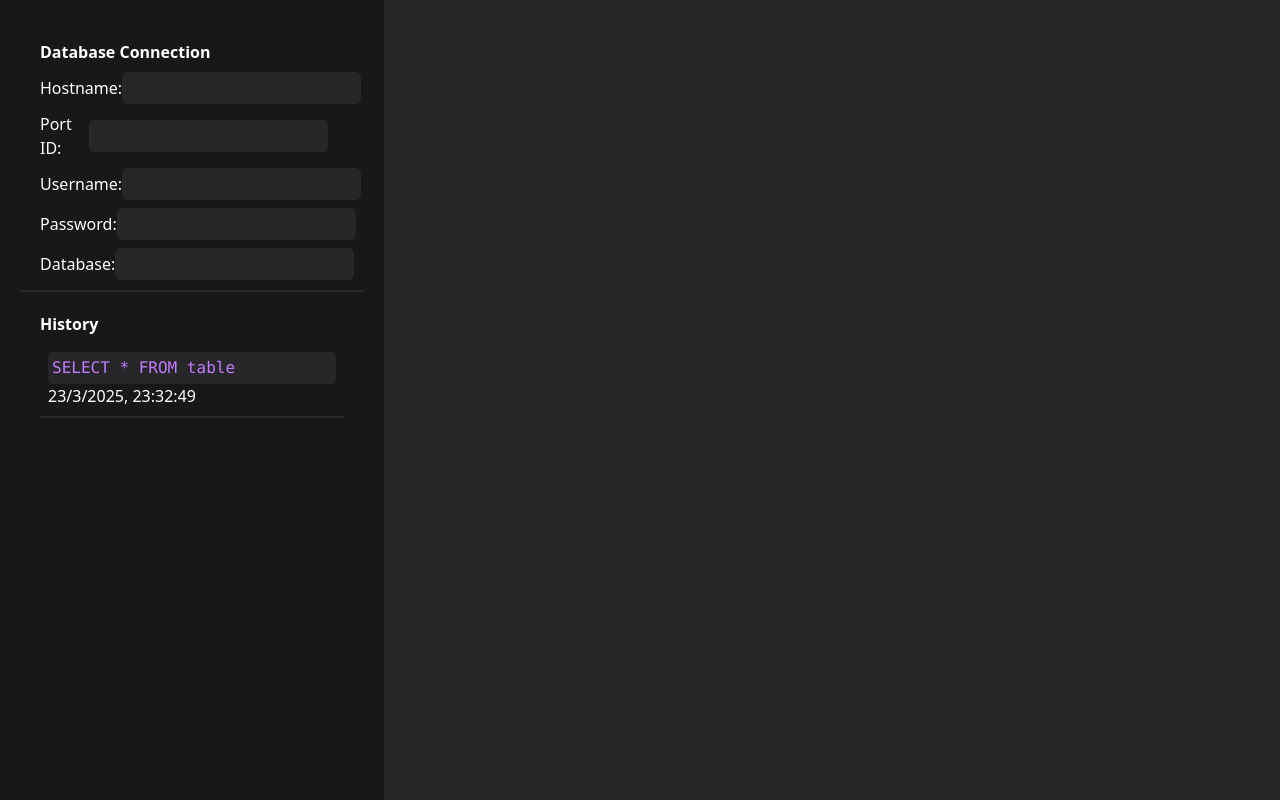
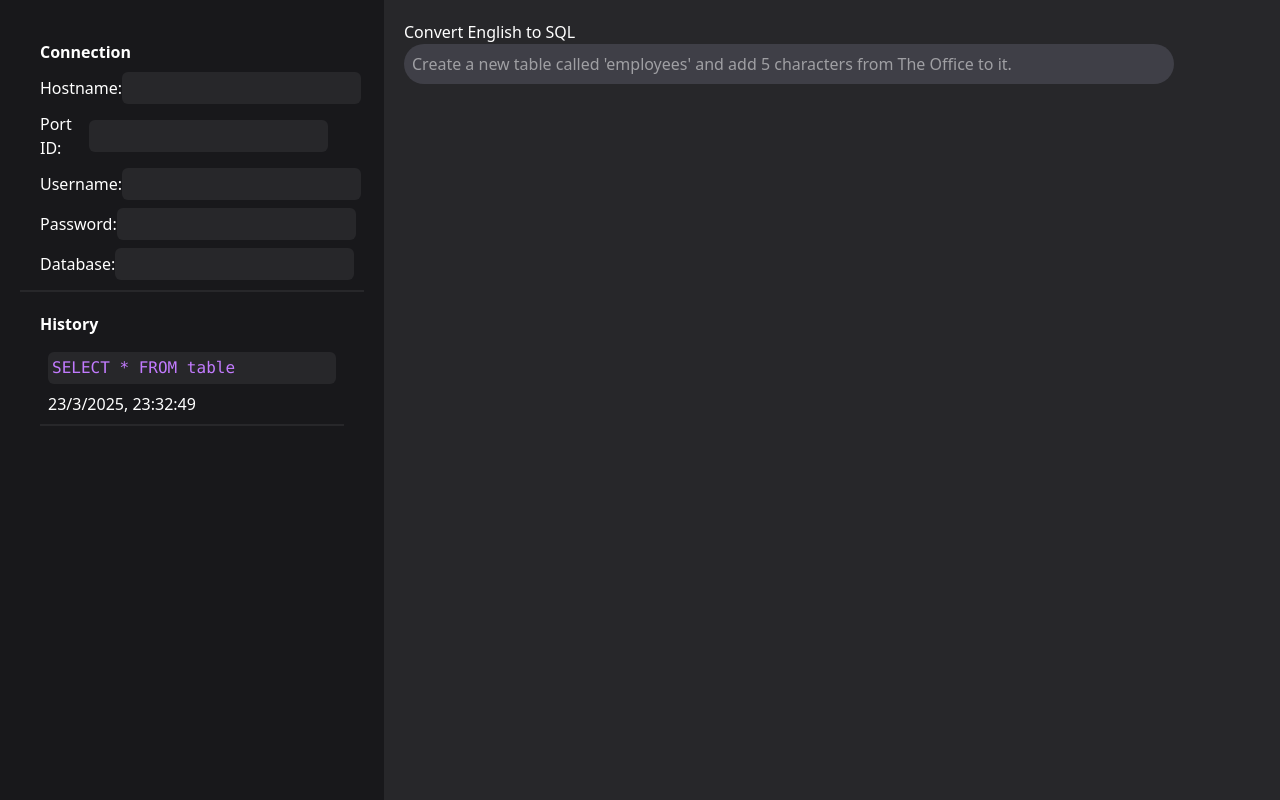
Before and after one commit to kabirbose/sql-translator, a Next.js app: page / in a window 1280 px wide. Built offline with nearby package versions, Linux system fonts and the light colour scheme.

Commit message:
added query field

```diff
--- a/src/app/components/connection/ConnectionInfo.tsx
+++ b/src/app/components/connection/ConnectionInfo.tsx
@@ -3,7 +3,7 @@ import ConnectionInfoField from "./ConnectionInfoField";
 export default function ConnectionInfo() {
   return (
     <div className="h-[17rem] p-5 flex flex-col gap-2 border-b-2 border-zinc-800">
-      <p className="font-bold">Database Connection</p>
+      <p className="font-bold">Connection</p>
       <form className="flex flex-col gap-2">
         <ConnectionInfoField text="Hostname" />
         <ConnectionInfoField text="Port ID" type="number" />
--- a/src/app/components/history/HistoryItem.tsx
+++ b/src/app/components/history/HistoryItem.tsx
@@ -18,7 +18,7 @@ var datetime =
 
 export default function HistoryItem({ text }: Props) {
   return (
-    <div className="border-b-2 p-2 border-zinc-800">
+    <div className="border-b-2 p-2 border-zinc-800 flex flex-col gap-2">
       <p className="bg-zinc-800 text-purple-400 p-1 rounded-md font-mono">
         {text}
       </p>
--- /dev/null
+++ b/src/app/components/query-field/QueryField.tsx
@@ -0,0 +1,11 @@
+export default function QueryField() {
+  return (
+    <div>
+      <p>Convert English to SQL</p>
+      <input
+        className="bg-zinc-700 p-2 rounded-full w-[90%]"
+        placeholder="Create a new table called 'employees' and add 5 characters from The Office to it."
+      />
+    </div>
+  );
+}
--- a/src/app/components/ui/RightScreen.tsx
+++ b/src/app/components/ui/RightScreen.tsx
@@ -1,3 +1,9 @@
+import QueryField from "../query-field/QueryField";
+
 export default function RightScreen() {
-  return <div className="bg-zinc-800 text-white h-[100vh] w-[70%] p-5"></div>;
+  return (
+    <div className="bg-zinc-800 text-white h-[100vh] w-[70%] p-5">
+      <QueryField />
+    </div>
+  );
 }
```
